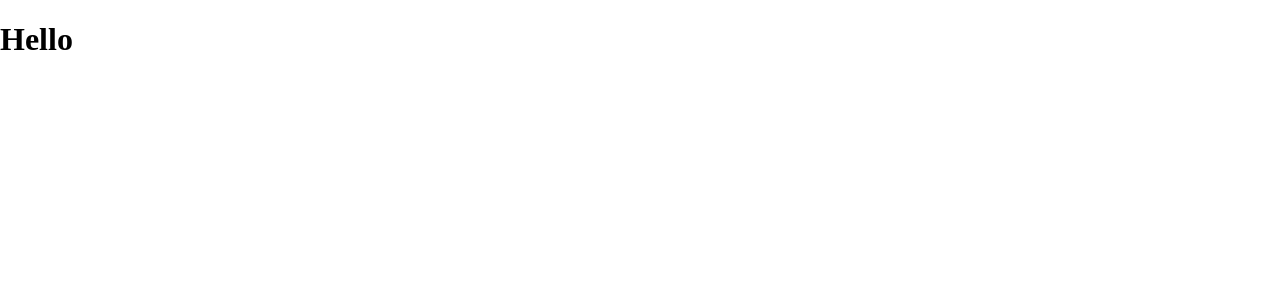
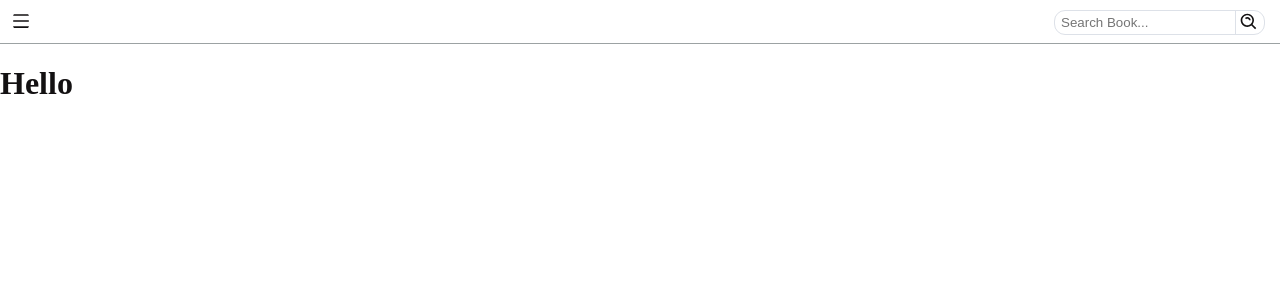
Before and after one commit to Rio0628/book-finder, a React (Create React App) app: page / in a window 1280 px wide. Shown: the top 300 px of the page. Built offline with nearby package versions, Linux system fonts and the light colour scheme; a web font is replaced by a local one.

Commit message:
Created Comp
- Created the main nav-bar component and gave it its styling.
- The searchbar will remain active until the user is checking a book out to allow for the focus to be on the book itself.

```diff
--- a/src/App.js
+++ b/src/App.js
@@ -11,7 +11,14 @@ class App extends Component {
     return (
       <div className="container">
         <div className='nav-barCntr'>
+          <AiOutlineMenu className='sidebarBtn'/>
 
+          {/* <BiSearchAlt className='searchBtnCls'/> */}
+
+          <div className='searchbarCntr'>
+            <input className='searchbar' placeholder='Search Book...'></input>
+            <BiSearchAlt className='searchBtn'/>
+          </div>
         </div>
 
         <h1>Hello</h1>
--- a/src/index.css
+++ b/src/index.css
@@ -3,3 +3,87 @@
 body {
   margin: 0;
 }
+
+.container {
+  height: 100vh;
+  width: 100vw;
+  color: #131112;
+}
+
+/* -- NAV BAR STYLES -- */
+
+.nav-barCntr {
+  display: flex;
+  justify-content: space-between;
+  outline: 1px solid #9ca2a3;
+  height: 2.7rem;
+}
+
+.sidebarBtn {
+  position: relative;
+  left: .5rem;
+  top: .5rem;
+  font-size: 20px;
+  /* outline: 1px solid black; */
+  padding: 3px;
+  border-radius: 50%;
+  cursor: pointer;
+}
+
+.sidebarBtn:hover {
+  background: #dde1e8;
+  transition: .125s ease-in-out;
+}
+
+.sidebarBtn:active {
+  background: none;
+  outline: 1px solid #dde1e8;
+  transition: .2s ease-in-out;;
+}
+
+.searchbarCntr {
+  position: relative;
+  top: .7rem;
+  right: 1rem;
+  height: 1.4rem;
+  outline: 1px solid #dde1e8;
+  border-radius: 10px;
+  overflow: hidden;
+}
+
+.searchbar {
+  position: relative;
+  bottom: 10px;
+  left: 4px;
+  outline: none;
+  border: none;
+}
+
+.searchbar:active {
+  outline: none;
+  border: none;
+}
+
+.searchBtn {
+  position: relative;
+  bottom: 2px;
+  outline: 1px solid #dde1e8;
+  font-size: 20px;
+  padding: 3px 5px 3px 3px;
+  cursor: pointer;
+}
+
+.searchBtn:hover {
+  background: #dde1e8;
+}
+
+/*     <div className="container">
+        <div className='nav-barCntr'>
+          <AiOutlineMenu className='sidebarBtn'/>
+
+          <BiSearchAlt className='searchBtnCls'/>
+
+          <div className='searchbarCntr'>
+            <input className='searchbar' placeholder='Search Book...'></input>
+            <BiSearchAlt className='searchBtnOpen'/>
+          </div> */
```
